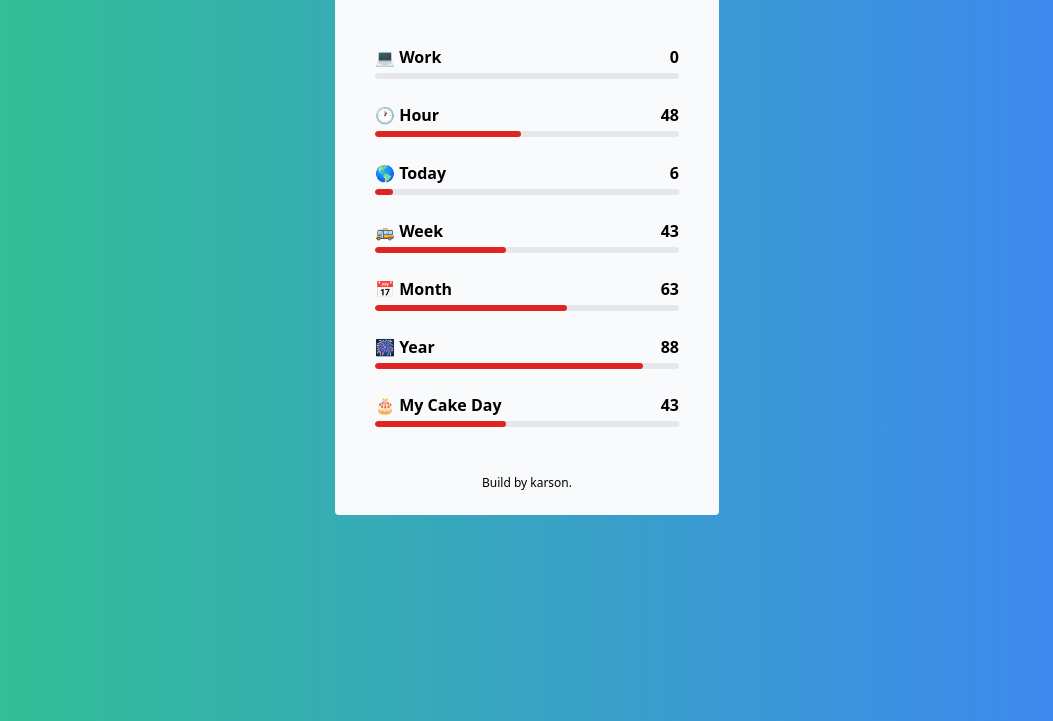
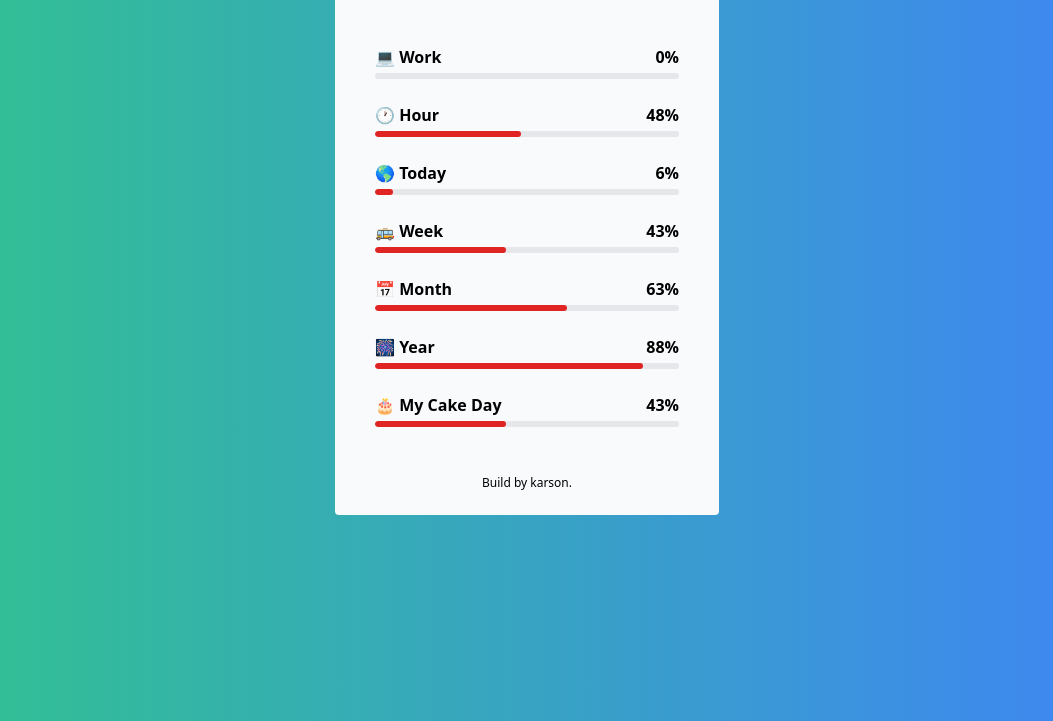
Before and after one commit to krsntn/progress, a Gatsby site: page / in a window 1280 px wide. Shown: the part 79-800 px from the top of the page, without its empty margins (113-1166 px from the left). Built offline with nearby package versions, Linux system fonts and the light colour scheme; Gatsby itself is replaced by a stand-in of ours.

Commit message:
minor fix

```diff
--- a/src/components/ProgressBar/index.jsx
+++ b/src/components/ProgressBar/index.jsx
@@ -13,7 +13,7 @@ const ProgressBar = (props) => {
           </span>{' '}
           {title}
         </div>
-        <div>{percentage}</div>
+        <div>{percentage}%</div>
       </div>
       <Progress
         progress={percentage > 100 ? 0 : percentage}
```
